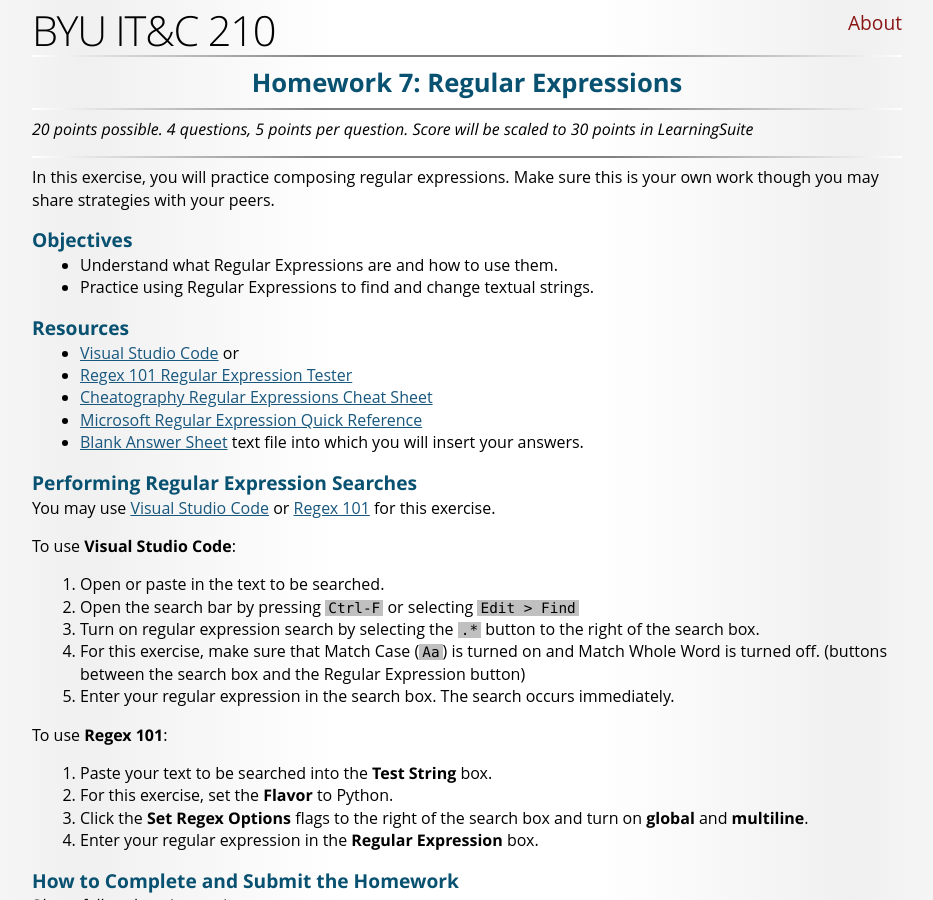
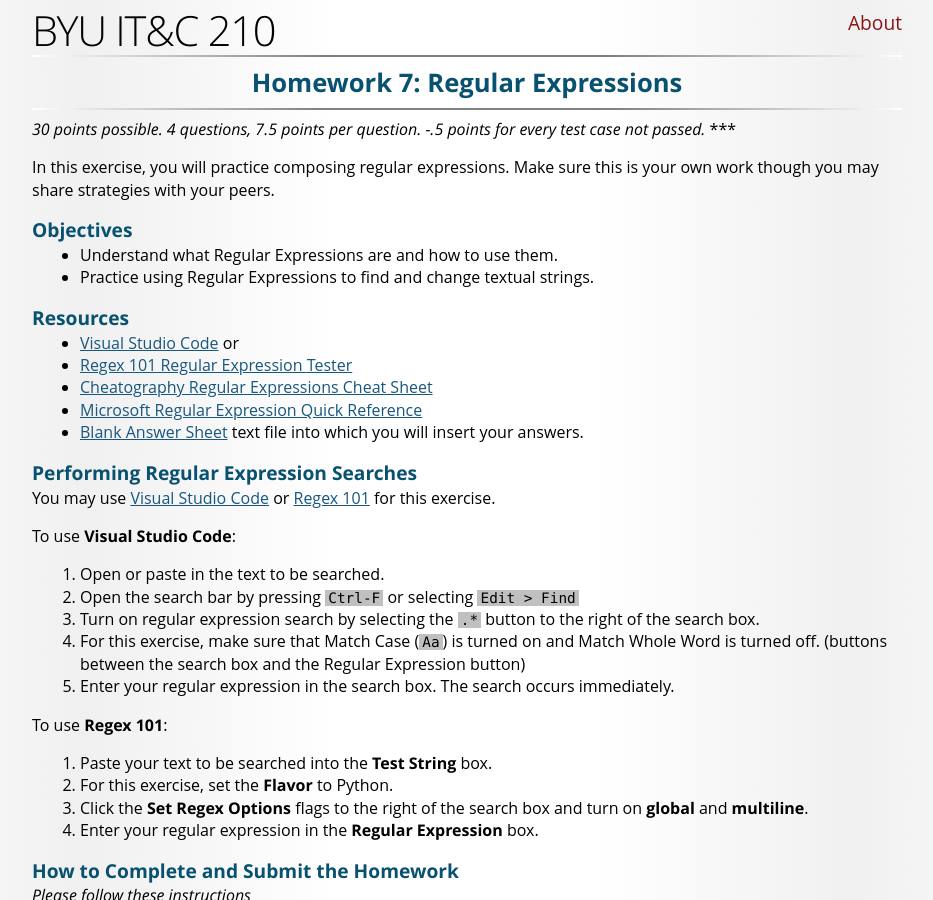
Before and after one commit to BYU-ITC-210/BYU-ITC-210.github.io, a Jekyll site: the page built from HW7-Regex.md, in a window 1280 px wide and 900 px high. Shown: the whole window, without its empty margins (173-1106 px from the left). Built offline with Jekyll 4.4.1, drawn with Linux system fonts in a browser that asks for light colours; some web fonts are replaced.

Commit message:
Update HW7-Regex.md

```diff
--- a/HW7-Regex.md
+++ b/HW7-Regex.md
@@ -4,8 +4,8 @@ title: "Homework 7: Regular Expressions"
 
 ***
 
-*20 points possible. 4 questions, 5 points per question. Score will be scaled to 30 points in LearningSuite*
-
+*30 points possible. 4 questions, 7.5 points per question.*
+*-.5 points for every test case not passed.*
 ***
 
 In this exercise, you will practice composing regular expressions. Make sure this is your own work though you may share strategies with your peers.
```
